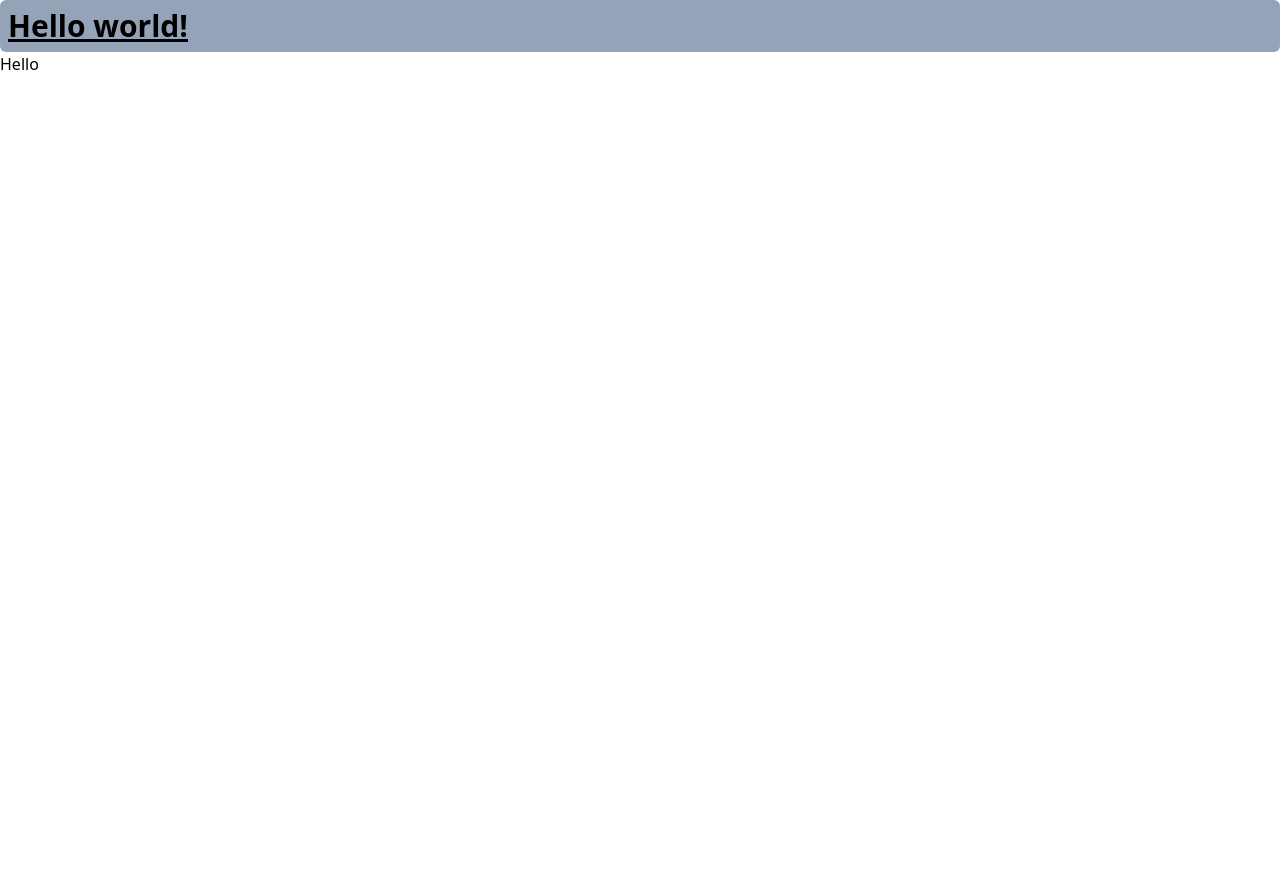
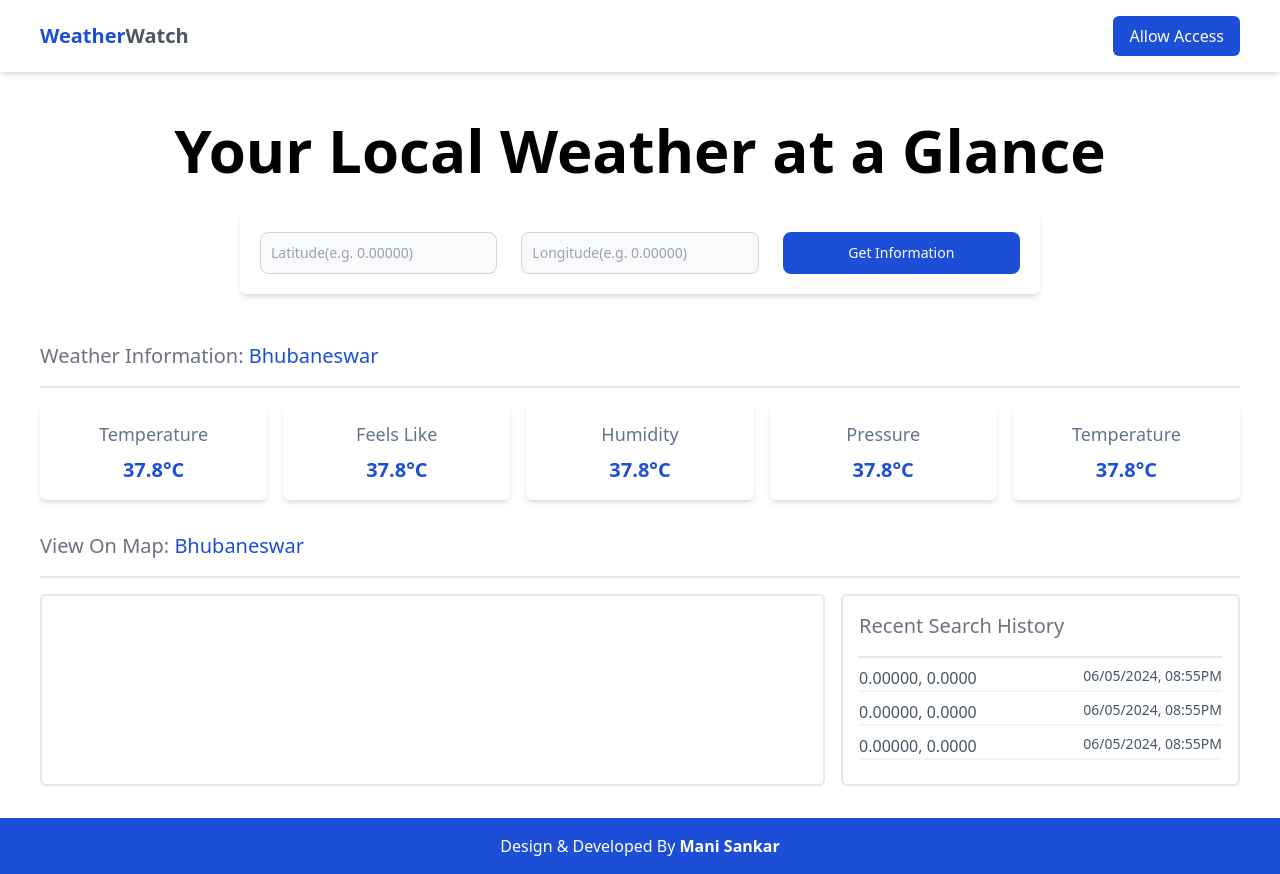
Before and after one commit to Mani-Sankar01/weather-watch, a React (Vite) app: page / in a window 1280 px wide. Before the commit the page ends 800 px from the top, so only its background shows below. Built offline with nearby package versions, Linux system fonts and the light colour scheme.

Commit message:
Added layout

```diff
--- a/src/App.tsx
+++ b/src/App.tsx
@@ -1,10 +1,122 @@
+import { Header } from "./components/Header";
+
 function App() {
   return (
     <>
-      <h1 className="text-3xl font-bold underline bg-slate-400 p-2 rounded-md">
-        Hello world!
-      </h1>
-      <button>Hello</button>
+      <Header />
+      {/* Hero Title & Form section  */}
+      <div className="flex flex-col md:container p-4 mt-8 justify-center items-center">
+        <h1 className="text-center text-2xl md:text-6xl font-bold mb-4 md:mb-8">
+          Your Local Weather at a Glance
+        </h1>
+        <div className="p-5 shadow-md rounded-md w-full md:w-[800px]">
+          <form>
+            <div className="grid gap-6 md:grid-cols-3">
+              <div>
+                <input
+                  type="text"
+                  id="latitude"
+                  className="bg-gray-50 border border-gray-300 text-gray-900 text-sm rounded-lg focus:ring-blue-500 focus:border-blue-500 block w-full p-2.5 dark:bg-gray-700 dark:border-gray-600 dark:placeholder-gray-400 dark:text-white dark:focus:ring-blue-500 dark:focus:border-blue-500"
+                  placeholder="Latitude(e.g. 0.00000)"
+                  required
+                />
+              </div>
+              <div>
+                <input
+                  type="text"
+                  id="Longitude"
+                  className="bg-gray-50 border border-gray-300 text-gray-900 text-sm rounded-lg focus:ring-blue-500 focus:border-blue-500 block w-full p-2.5 dark:bg-gray-700 dark:border-gray-600 dark:placeholder-gray-400 dark:text-white dark:focus:ring-blue-500 dark:focus:border-blue-500"
+                  placeholder="Longitude(e.g. 0.00000)"
+                  required
+                />
+              </div>
+
+              <button
+                type="submit"
+                className="text-white bg-blue-700 hover:bg-blue-800 focus:ring-4 focus:outline-none focus:ring-blue-300 font-medium rounded-lg text-sm w-full sm:w-auto px-5 py-2 text-center dark:bg-blue-600 dark:hover:bg-blue-700 dark:focus:ring-blue-800"
+              >
+                Get Information
+              </button>
+            </div>
+          </form>
+        </div>
+      </div>
+      {/* Information Section  */}
+      <div className="px-10 mt-8">
+        <h2 className="text-xl text-gray-500 border-b-2 pb-4">
+          Weather Information:{" "}
+          <span className="text-blue-700">Bhubaneswar</span>
+        </h2>
+        <div className="grid grid-cols-2 md:grid-cols-5 gap-4 mt-4">
+          <div className="shadow-md p-4 flex flex-col justify-center items-center gap-2 rounded-md">
+            <h3 className="text-slate-500 text-lg">Temperature</h3>
+            <h4 className="text-blue-700 font-bold text-xl">37.8°C</h4>
+          </div>
+
+          <div className="shadow-md p-4 flex flex-col justify-center items-center gap-2 rounded-md">
+            <h3 className="text-slate-500 text-lg">Feels Like</h3>
+            <h4 className="text-blue-700 font-bold text-xl">37.8°C</h4>
+          </div>
+
+          <div className="shadow-md p-4 flex flex-col justify-center items-center gap-2 rounded-md">
+            <h3 className="text-slate-500 text-lg">Humidity</h3>
+            <h4 className="text-blue-700 font-bold text-xl">37.8°C</h4>
+          </div>
+
+          <div className="shadow-md p-4 flex flex-col justify-center items-center gap-2 rounded-md">
+            <h3 className="text-slate-500 text-lg">Pressure</h3>
+            <h4 className="text-blue-700 font-bold text-xl">37.8°C</h4>
+          </div>
+
+          <div className="shadow-md p-4 flex flex-col justify-center items-center gap-2 rounded-md">
+            <h3 className="text-slate-500 text-lg">Temperature</h3>
+            <h4 className="text-blue-700 font-bold text-xl">37.8°C</h4>
+          </div>
+        </div>
+      </div>
+      {/* Map section  */}
+      <div className="px-10 mt-8">
+        <h2 className="text-xl text-gray-500 border-b-2 pb-4">
+          View On Map: <span className="text-blue-700">Bhubaneswar</span>
+        </h2>
+        <div className="flex gap-4 mt-4 md:mt-4">
+          <div className="w-full border-2 p-4 rounded-md"></div>
+          <div className="p-4 border-2 w-[600px] rounded-md">
+            <h2 className="text-xl text-gray-500 border-b-2 pb-4 mb-2">
+              Recent Search History
+            </h2>
+            <div className="flex justify-between border-b-2 mb-2 border-slate-100">
+              <h5 className="text-slate-600 text-md">0.00000, 0.0000</h5>
+              <h6 className="text-slate-600 text-sm">06/05/2024, 08:55PM</h6>
+            </div>
+
+            <div className="flex justify-between border-b-2 mb-2 border-slate-100">
+              <h5 className="text-slate-600 text-md">0.00000, 0.0000</h5>
+              <h6 className="text-slate-600 text-sm">06/05/2024, 08:55PM</h6>
+            </div>
+
+            <div className="flex justify-between border-b-2 mb-2 border-slate-100">
+              <h5 className="text-slate-600 text-md">0.00000, 0.0000</h5>
+              <h6 className="text-slate-600 text-sm">06/05/2024, 08:55PM</h6>
+            </div>
+          </div>
+        </div>
+      </div>
+
+      {/* Footer section  */}
+      <div className="bg-blue-700 p-4 mt-8">
+        <h6 className="text-center text-white">
+          Design & Developed By{" "}
+          <a
+            href="https://github.com/Mani-Sankar01"
+            target="_blank"
+            className="font-bold"
+          >
+            {" "}
+            Mani Sankar
+          </a>
+        </h6>
+      </div>
     </>
   );
 }
--- /dev/null
+++ b/src/components/Header.tsx
@@ -0,0 +1,14 @@
+export const Header = () => {
+  return (
+    <div className="flex justify-between items-center px-10 py-4 shadow-md">
+      <a href="/">
+        <h2 className="font-bold text-xl text-gray-600">
+          <span className="text-blue-700">Weather</span>Watch
+        </h2>
+      </a>
+      <button className="bg-blue-700 px-4 py-2 text-white rounded-md hover:bg-blue-800 transition-all">
+        Allow Access
+      </button>
+    </div>
+  );
+};
```
